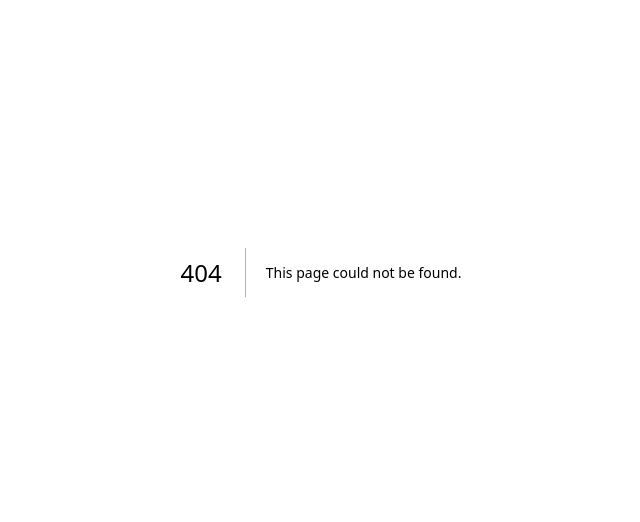
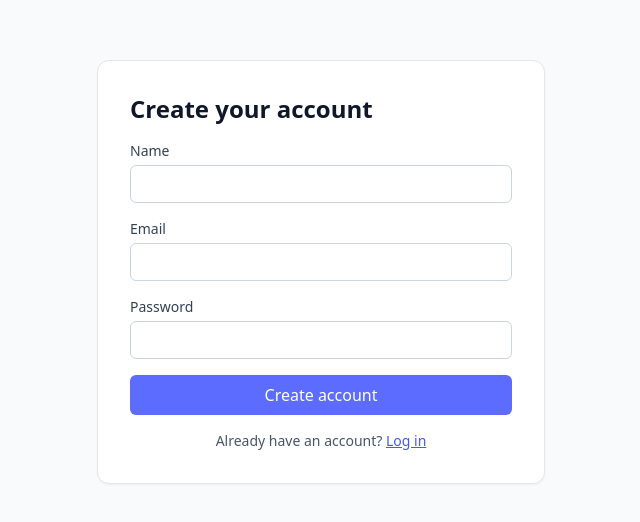
Before and after one commit to itdev-gr/restaurant, a Next.js app in the folder apps/web/: page /signup in a window 1280 px wide. Before the commit this address had no page. Shown: the part 128-650 px from the top of the page, without its empty margins (319-959 px from the left). Built offline with nearby package versions, Linux system fonts and the light colour scheme.

Commit message:
feat(web): add signup page (Supabase admin createUser + client signIn)

```diff
--- /dev/null
+++ b/apps/web/app/(auth)/layout.tsx
@@ -0,0 +1,7 @@
+export default function AuthLayout({ children }: { children: React.ReactNode }) {
+  return (
+    <div className="flex min-h-screen items-center justify-center bg-slate-50 p-6">
+      <div className="w-full max-w-md rounded-xl border bg-white p-8 shadow-sm">{children}</div>
+    </div>
+  );
+}
--- /dev/null
+++ b/apps/web/app/(auth)/signup/page.tsx
@@ -0,0 +1,7 @@
+import { SignupForm } from "@/components/auth/signup-form";
+
+export const metadata = { title: "Sign up — Restaurant Platform" };
+
+export default function SignupPage() {
+  return <SignupForm />;
+}
--- /dev/null
+++ b/apps/web/components/auth/signup-form.tsx
@@ -0,0 +1,87 @@
+"use client";
+
+import { useState, useTransition } from "react";
+import { useRouter } from "next/navigation";
+import { useForm } from "react-hook-form";
+import { zodResolver } from "@hookform/resolvers/zod";
+import { SignupInput } from "@app/shared/zod/auth";
+import { signupAction } from "@/server/actions/auth";
+import { createSupabaseBrowserClient } from "@/lib/supabase-browser";
+
+export function SignupForm() {
+  const router = useRouter();
+  const [serverError, setServerError] = useState<string | null>(null);
+  const [pending, startTransition] = useTransition();
+  const {
+    register,
+    handleSubmit,
+    formState: { errors },
+  } = useForm<SignupInput>({ resolver: zodResolver(SignupInput) });
+
+  const onSubmit = (values: SignupInput) => {
+    setServerError(null);
+    startTransition(async () => {
+      // Create the user server-side (admin + mirror).
+      const result = await signupAction(values);
+      if (!result.ok) {
+        setServerError(result.error.message);
+        return;
+      }
+      // Now sign in client-side so the cookie session lands.
+      const supabase = createSupabaseBrowserClient();
+      const { error } = await supabase.auth.signInWithPassword({
+        email: values.email,
+        password: values.password,
+      });
+      if (error) {
+        setServerError("Account created but sign-in failed. Try logging in.");
+        return;
+      }
+      router.replace("/onboarding");
+      router.refresh();
+    });
+  };
+
+  return (
+    <form onSubmit={handleSubmit(onSubmit)} className="space-y-4">
+      <h1 className="text-2xl font-semibold">Create your account</h1>
+      <Field label="Name" error={errors.name?.message}>
+        <input {...register("name")} className="input" autoComplete="name" />
+      </Field>
+      <Field label="Email" error={errors.email?.message}>
+        <input {...register("email")} type="email" className="input" autoComplete="email" />
+      </Field>
+      <Field label="Password" error={errors.password?.message}>
+        <input
+          {...register("password")}
+          type="password"
+          className="input"
+          autoComplete="new-password"
+        />
+      </Field>
+      {serverError && <p className="text-sm text-red-600">{serverError}</p>}
+      <button
+        type="submit"
+        disabled={pending}
+        className="w-full rounded-md bg-brand-500 px-4 py-2 text-white hover:bg-brand-600 disabled:opacity-50"
+      >
+        {pending ? "Creating…" : "Create account"}
+      </button>
+      <p className="text-center text-sm text-slate-600">
+        Already have an account? <a href="/login" className="text-brand-600 underline">Log in</a>
+      </p>
+    </form>
+  );
+}
+
+function Field({
+  label, error, children,
+}: { label: string; error?: string | undefined; children: React.ReactNode }) {
+  return (
+    <label className="block">
+      <span className="mb-1 block text-sm font-medium text-slate-700">{label}</span>
+      {children}
+      {error && <span className="mt-1 block text-xs text-red-600">{error}</span>}
+    </label>
+  );
+}
--- a/apps/web/package.json
+++ b/apps/web/package.json
@@ -16,11 +16,13 @@
   "dependencies": {
     "@app/db": "workspace:*",
     "@app/shared": "workspace:*",
+    "@hookform/resolvers": "^5.2.2",
     "@supabase/ssr": "^0.5.1",
     "@supabase/supabase-js": "^2.45.4",
     "next": "14.2.15",
     "react": "18.3.1",
     "react-dom": "18.3.1",
+    "react-hook-form": "^7.72.1",
     "server-only": "^0.0.1",
     "transliteration": "^2.6.1",
     "zod": "^3.23.8"
```
Also changed, not shown: 2 other files (tests, documents, lock files or other folders).
